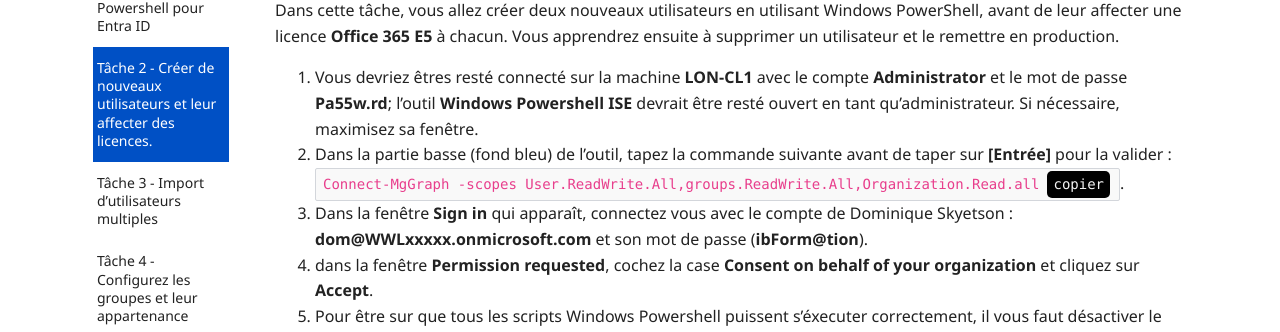
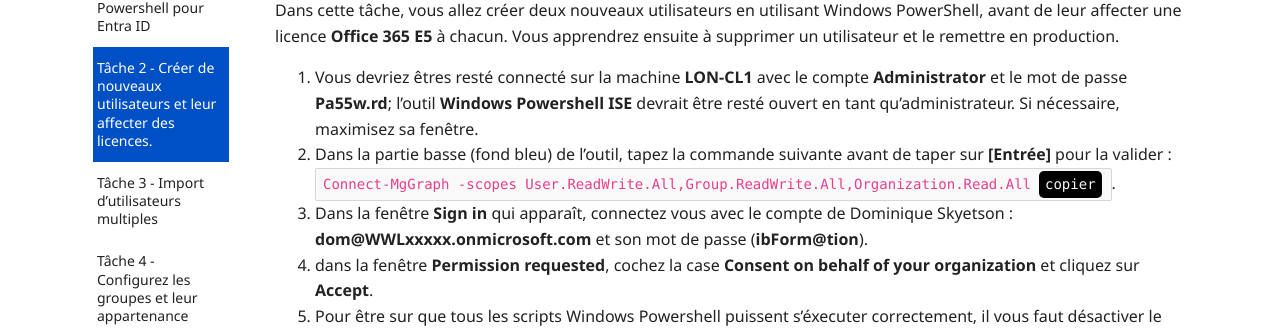
Before and after one commit to renaudwangler/ib-labs, a Jekyll site: the page built from msms030fr/lab2e4.md, in a window 1280 px wide and 900 px high, scrolled down 1089 px. Shown: the part 84-416 px from the top of the window. Built offline with Jekyll 4.4.1, drawn with Linux system fonts in a browser that asks for light colours; nearby versions of some CDN libraries; comment, search, counter and statistics services are not loaded.

Commit message:
msms030-l2e4t4 v2

````diff
--- a/msms030fr/lab2e4.md
+++ b/msms030fr/lab2e4.md
@@ -28,7 +28,7 @@ Dans cette tâche vous allez mettre en place l'environnement fondamental pour la
 ## Tâche 2 - Créer de nouveaux utilisateurs et leur affecter des licences.
 Dans un exercice précédent, vous avez créé des comptes utilisateurs en utilisant le portail **Microsoft 365 admin center**. Dans cette tâche, vous allez créer deux nouveaux utilisateurs en utilisant Windows PowerShell, avant de leur affecter une licence **Office 365 E5** à chacun. Vous apprendrez ensuite à supprimer un utilisateur et le remettre en production.
 1. Vous devriez êtres resté connecté sur la machine **LON-CL1** avec le compte **Administrator** et le mot de passe **Pa55w.rd**; l'outil **Windows Powershell ISE** devrait être resté ouvert en tant qu'administrateur. Si nécessaire, maximisez sa fenêtre.
-1. Dans la partie basse (fond bleu) de l'outil, tapez la commande suivante avant de taper sur **[Entrée]** pour la valider : ```Connect-MgGraph -scopes User.ReadWrite.All,groups.ReadWrite.All,Organization.Read.all```.
+1. Dans la partie basse (fond bleu) de l'outil, tapez la commande suivante avant de taper sur **[Entrée]** pour la valider : ```Connect-MgGraph -scopes User.ReadWrite.All,Group.ReadWrite.All,Organization.Read.All```.
 1. Dans la fenêtre **Sign in** qui apparaît, connectez vous avec le compte de Dominique Skyetson : **dom@WWLxxxxx.onmicrosoft.com** et son mot de passe (**ibForm@tion**).
 1. dans la fenêtre **Permission requested**, cochez la case **Consent on behalf of your organization** et cliquez sur **Accept**.
 1. Pour être sur que tous les scripts Windows Powershell puissent s'éxecuter correctement, il vous faut désactiver le *garde-fou* des stratégies d'exécution. Pour ce faire, utilisez la commande suivante : ```Set-ExecutionPolicy bypass -force```
--- a/msms030fr/users.csv
+++ b/msms030fr/users.csv
@@ -1,6 +1,6 @@
 UPN,FirstName,LastName,DisplayName,Password,Title,Department,StreetAddress,City,PostalCode,Country,UsageLocation
 nona@labxxxxx.godeploylabs.com,Nona,Snider,Nona Snider,Pa55w.rd,Accountant,Accounts,1 First St.,London,1211,United Kingdom,GB
-Jessica@labxxxxx.godeploylabs.com,Jessica,Jennings,Jessica Jennings,Pa55w.rd,Network Manager,Information Technology,1 First St.,London,,1211,United Kingdom,GB
+Jessica@labxxxxx.godeploylabs.com,Jessica,Jennings,Jessica Jennings,Pa55w.rd,Network Manager,Information Technology,1 First St.,London,1211,United Kingdom,GB
 Misty@labxxxxx.godeploylabs.com,Misty,Phillips,Misty Phillips,Pa55w.rd,Accounting Manager,Accounts,1 First St.,London,1211,United Kingdom,GB
 Elvis@labxxxxx.godeploylabs.com,Elvis,Cress,Elvis Cress,Pa55w.rd,Network Support,Information Technology,1 First St.,London,1211,United Kingdom,GB
 Leila@labxxxxx.godeploylabs.com,Leila,Macdonald,Leila Macdonald,Pa55w.rd,Help Desk Support,Information Technology,1 First St.,London,1211,United Kingdom,GB
````
